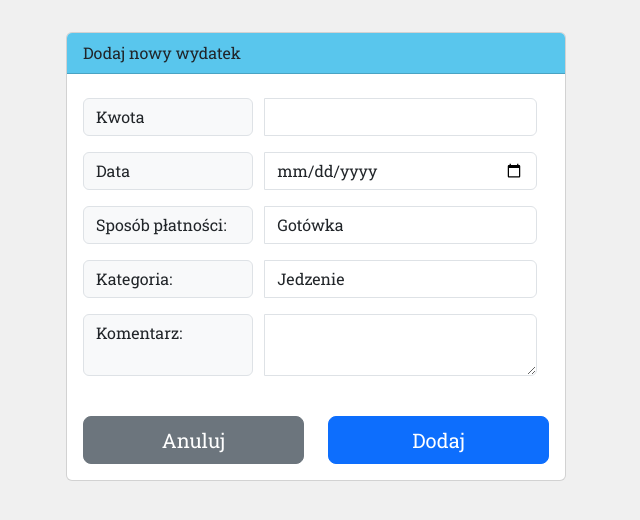
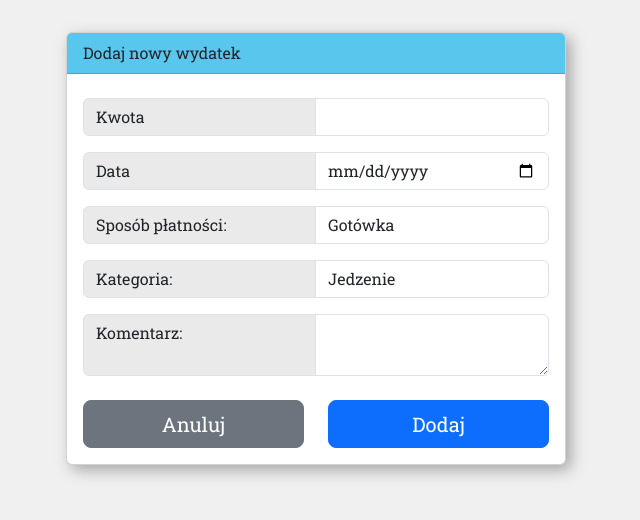
Before and after one commit to p-litwin/CashFlowWebApp, a PHP site: page /add-expense.html in a window 1280 px wide. Shown: the part 74-594 px from the top of the page, without its empty margins (324-964 px from the left). Run offline with PHP 8.4, Linux system fonts and the light colour scheme; some libraries are stand-ins or nearby versions.

Commit message:
Add expense form refactored to more friendly format

```diff
--- a/add-expense.html
+++ b/add-expense.html
@@ -73,23 +73,23 @@
         </div>
         <div class="card-body">
           <form>
-            <div class="input-group row">
-              <div class="input-group-prepend col-5">
+            <div class="input-group">
+              <div class="input-group-prepend col-6">
                 <label class="input-group-text" for="kwota" id="inputGroup-sizing-default">Kwota</label>
               </div>
               <input class="form-control" type="number" id="kwota" name="kwota" step="0.01">
             </div>
 
-            <div class="input-group row">
-              <div class="input-group-prepend col-5">
+            <div class="input-group">
+              <div class="input-group-prepend col-6">
                 <label class="input-group-text" for="data">Data</label>
               </div>
               <input class="form-control" type="date" id="data" name="data">
             </div>
 
 
-            <div class="input-group row">
-              <div class="input-group-prepend col-5">
+            <div class="input-group">
+              <div class="input-group-prepend col-6">
                 <label class="input-group-text" for="sposob_platnosci">Sposób płatności:</label>
               </div>
               <select class="form-control" id="sposob_platnosci" name="sposob_platnosci">
@@ -100,8 +100,8 @@
               </select>
             </div>
 
-            <div class="input-group row">
-              <div class="input-group-prepend col-5">
+            <div class="input-group">
+              <div class="input-group-prepend col-6">
                 <label class="input-group-text" for="kategoria">Kategoria:</label>
               </div>
               <select class="form-control" id="kategoria" name="kategoria">
@@ -111,8 +111,8 @@
               </select>
             </div>
 
-            <div class="input-group row">
-              <div class="input-group-prepend col-5" >
+            <div class="input-group">
+              <div class="input-group-prepend col-6" >
                 <label class="input-group-text textarea-100" for="komentarz">Komentarz:</label>
               </div>
               <textarea class="form-control" id="komentarz" name="komentarz"></textarea>
--- a/styles.css
+++ b/styles.css
@@ -96,6 +96,7 @@ body {
 .add-expense-income-card {
     max-width: 500px;
     margin: 0 auto;
+    box-shadow: 5px 5px 15px #a5a5a5;
 }
 
 .main-content {
@@ -103,7 +104,7 @@ body {
 }
 
 .buttons {
-    padding-top:2rem;
+    padding-top:1rem;
 }
 
 .navbar {
@@ -120,14 +121,20 @@ body {
 
 .input-group {
     padding: 0.5rem 0;
+    margin-right:0;
 }
 
 .input-group-prepend {
     text-align: right;
+    padding-right:0;
 }
 
 .input-group-text {
     align-items: baseline;
+    background-color:rgb(234, 234, 234);
+    border-top-right-radius: 0;
+    border-bottom-right-radius: 0;
+
 }
 
 .card-header {
```
